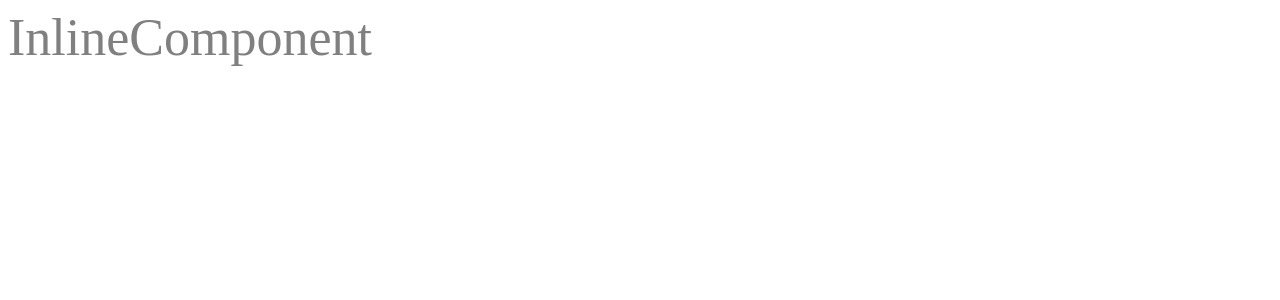
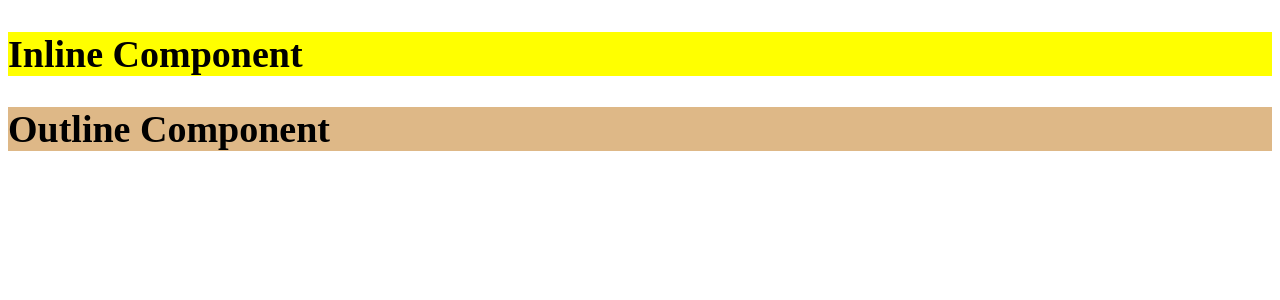
Before and after one commit to spcodegen/React-Todo, a React (Vite) app: page / in a window 1280 px wide. Shown: the top 300 px of the page. Built offline with nearby package versions, Linux system fonts and the light colour scheme.

Commit message:
CSS Modules for styling

```diff
--- a/src/App.jsx
+++ b/src/App.jsx
@@ -1,11 +1,13 @@
 import { useState } from "react";
 import Todo from "./components/Todo";
 import InlineComponent from "./components/InlineComponent";
+import OutlineComponent from "./components/OutlineComponent";
 
 function App() {
   return (
     <div className="App">
       <InlineComponent />
+      <OutlineComponent />
     </div>
   );
 }
--- a/src/components/InlineComponent.jsx
+++ b/src/components/InlineComponent.jsx
@@ -1,9 +1,12 @@
+import styles from "./inlinecomponent.module.css";
 import React from "react";
 
-const fontstyle = { color: "gray", fontSize: "52px" };
-
 function InlineComponent() {
-  return <div style={fontstyle}>InlineComponent</div>;
+  return (
+    <div>
+      <h2 className={styles.header}>Inline Component</h2>
+    </div>
+  );
 }
 
 export default InlineComponent;
--- /dev/null
+++ b/src/components/OutlineComponent.jsx
@@ -0,0 +1,12 @@
+import React from "react";
+import styles from "./outlinecomponent.module.css";
+
+function OutlineComponent() {
+  return (
+    <div>
+      <h2 className={styles.header}>Outline Component</h2>
+    </div>
+  );
+}
+
+export default OutlineComponent;
--- /dev/null
+++ b/src/components/inlinecomponent.module.css
@@ -0,0 +1,5 @@
+.header{
+    background-color: yellow;
+    font-size: 38px;
+    color: black;
+}
--- /dev/null
+++ b/src/components/outlinecomponent.module.css
@@ -0,0 +1,5 @@
+.header{
+    background-color: burlywood;
+    font-size: 38px;
+    color: black;
+}
```
Also changed, not shown: src/css/style.css (added, +11 -0 lines).
